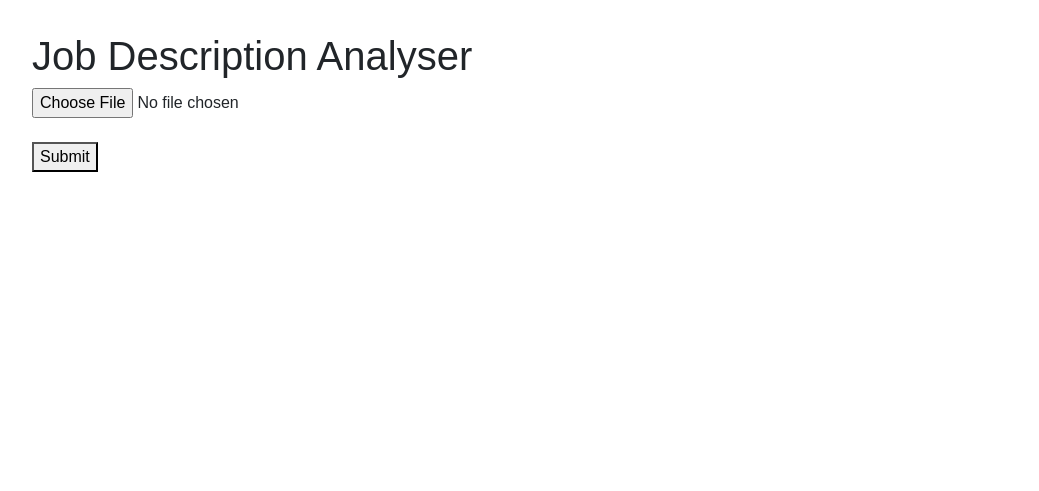
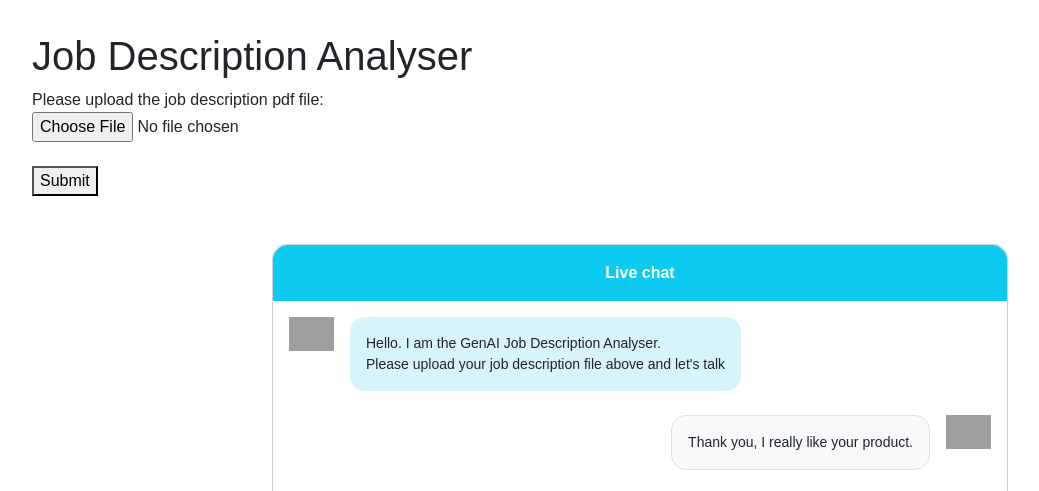
Before and after one commit to mdiannna/Job-description-analyser, a FastAPI app: page / in a window 1280 px wide. Shown: the top 491 px of the page, without its empty margins (0-1039 px from the left). Before the commit the page ends 172 px from the top, so only its background shows below. Run offline with FastAPI, Linux system fonts and the light colour scheme; some libraries are stand-ins or nearby versions; grey boxes are pictures that could not be loaded.

Commit message:
added basic chat frontend elementsg

```diff
--- a/templates/index.html
+++ b/templates/index.html
@@ -22,6 +22,7 @@
 <body>
     <h1>Job Description Analyser</h1>
 
+    <label>Please upload the job description pdf file:</label>
     <form id="uploadForm" action="/upload" method="post" enctype="multipart/form-data">
         <input type="file" name="file" id="fileInput" required>
         <br><br>
@@ -29,6 +30,82 @@
     </form>
 
     <div id="processing">Processing...</div>
+
+    <section>
+        <div class="container py-5">
+
+          <div class="row d-flex justify-content-center">
+            <div class="col-md-12 col-lg-8 col-xl-8">
+
+              <div class="card" id="chat1" style="border-radius: 15px;">
+                <div
+                  class="card-header d-flex justify-content-between align-items-center p-3 bg-info text-white border-bottom-0"
+                  style="border-top-left-radius: 15px; border-top-right-radius: 15px;">
+                  <i class="fas fa-angle-left"></i>
+                  <p class="mb-0 fw-bold">Live chat</p>
+                  <i class="fas fa-times"></i>
+                </div>
+                <div class="card-body">
+
+                  <div class="d-flex flex-row justify-content-start mb-4">
+                    <img src="https://mdbcdn.b-cdn.net/img/Photos/new-templates/bootstrap-chat/ava1-bg.webp"
+                      alt="avatar 1" style="width: 45px; height: 100%;">
+                    <div class="p-3 ms-3" style="border-radius: 15px; background-color: rgba(57, 192, 237,.2);">
+                      <p class="small mb-0">Hello. I am the GenAI Job Description Analyser. <br>Please upload your job description file above and let's talk</p>
+                    </div>
+                  </div>
+
+                  <div class="d-flex flex-row justify-content-end mb-4">
+                    <div class="p-3 me-3 border bg-body-tertiary" style="border-radius: 15px;">
+                      <p class="small mb-0">Thank you, I really like your product.</p>
+                    </div>
+                    <img src="https://mdbcdn.b-cdn.net/img/Photos/new-templates/bootstrap-chat/ava2-bg.webp"
+                      alt="avatar 1" style="width: 45px; height: 100%;">
+                  </div>
+
+                  <div class="d-flex flex-row justify-content-start mb-4">
+                    <img src="https://mdbcdn.b-cdn.net/img/Photos/new-templates/bootstrap-chat/ava1-bg.webp"
+                      alt="avatar 1" style="width: 45px; height: 100%;">
+                    <div class="ms-3" style="border-radius: 15px;">
+                      <div class="bg-image">
+                        <img src="https://mdbcdn.b-cdn.net/img/Photos/new-templates/bootstrap-chat/screenshot1.webp"
+                          style="border-radius: 15px;" alt="video">
+                        <a href="#!">
+                          <div class="mask"></div>
+                        </a>
+                      </div>
+                    </div>
+                  </div>
+
+                  <div class="d-flex flex-row justify-content-start mb-4">
+                    <img src="https://mdbcdn.b-cdn.net/img/Photos/new-templates/bootstrap-chat/ava1-bg.webp"
+                      alt="avatar 1" style="width: 45px; height: 100%;">
+                    <div class="p-3 ms-3" style="border-radius: 15px; background-color: rgba(57, 192, 237,.2);">
+                      <p class="small mb-0">...</p>
+                    </div>
+                  </div>
+
+                  <div class="d-flex flex-row justify-content-end mb-4">
+                    <div class="p-3 me-3 border bg-body-tertiary" style="border-radius: 15px;">
+                      <p class="small mb-0">Thank you, I really like your product.</p>
+                    </div>
+                    <img src="https://mdbcdn.b-cdn.net/img/Photos/new-templates/bootstrap-chat/ava2-bg.webp"
+                      alt="avatar 1" style="width: 45px; height: 100%;">
+                  </div>
+
+                  <div data-mdb-input-init class="form-outline">
+                    <textarea class="form-control bg-body-tertiary" id="textAreaExample" rows="4"></textarea>
+                    <label class="form-label" for="textAreaExample">Type your message</label>
+                  </div>
+
+                </div>
+              </div>
+
+            </div>
+          </div>
+
+        </div>
+      </section>
 
     <script src="https://cdn.jsdelivr.net/npm/bootstrap@5.3.7/dist/js/bootstrap.bundle.min.js" integrity="sha384-ndDqU0Gzau9qJ1lfW4pNLlhNTkCfHzAVBReH9diLvGRem5+R9g2FzA8ZGN954O5Q" crossorigin="anonymous"></script>
 
```
